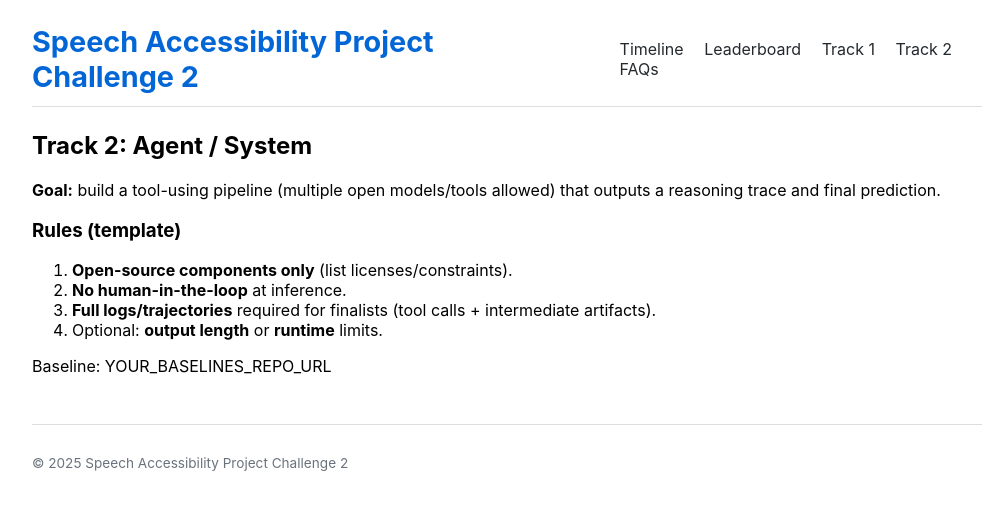
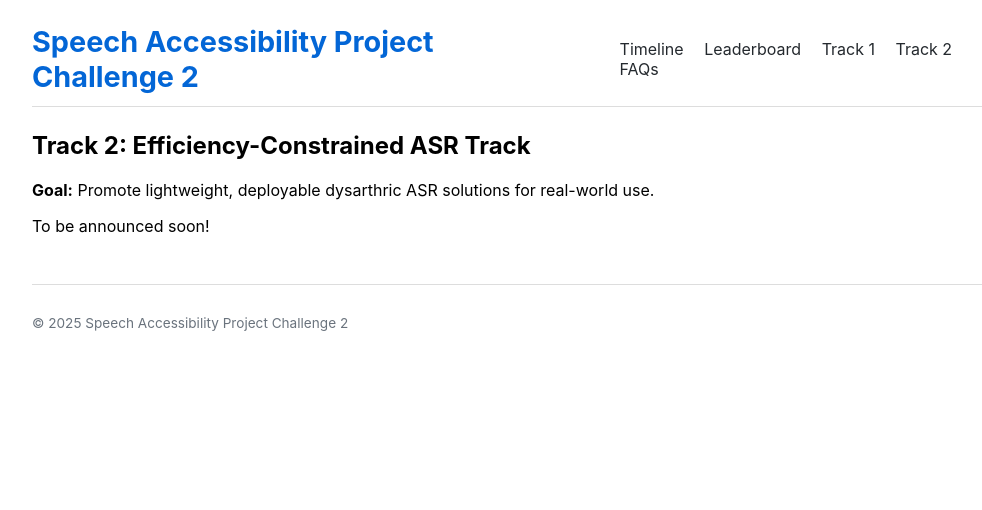
Before and after one commit to xiuwenz2/SAPC2-website, a Jekyll site: the page built from pages/track2.md, in a window 1280 px wide. Shown: the top 510 px of the page, without its empty margins (128-1110 px from the left). Built offline with Jekyll 4.4.1, drawn with Linux system fonts in a browser that asks for light colours.

Commit message:
Revise Track 2 title and goals for ASR solutions
Updated the title and goal of Track 2, and modified rules.

```diff
--- a/pages/track2.md
+++ b/pages/track2.md
@@ -4,14 +4,8 @@ title: "Track 2"
 permalink: /track2/
 ---
 
-## Track 2: Agent / System
+## Track 2: Efficiency-Constrained ASR Track
 
-**Goal:** build a tool-using pipeline (multiple open models/tools allowed) that outputs a reasoning trace and final prediction.
+**Goal:** Promote lightweight, deployable dysarthric ASR solutions for real-world use.
 
-### Rules (template)
-1. **Open-source components only** (list licenses/constraints).
-2. **No human-in-the-loop** at inference.
-3. **Full logs/trajectories** required for finalists (tool calls + intermediate artifacts).
-4. Optional: **output length** or **runtime** limits.
-
-Baseline: YOUR_BASELINES_REPO_URL
+To be announced soon!
```
